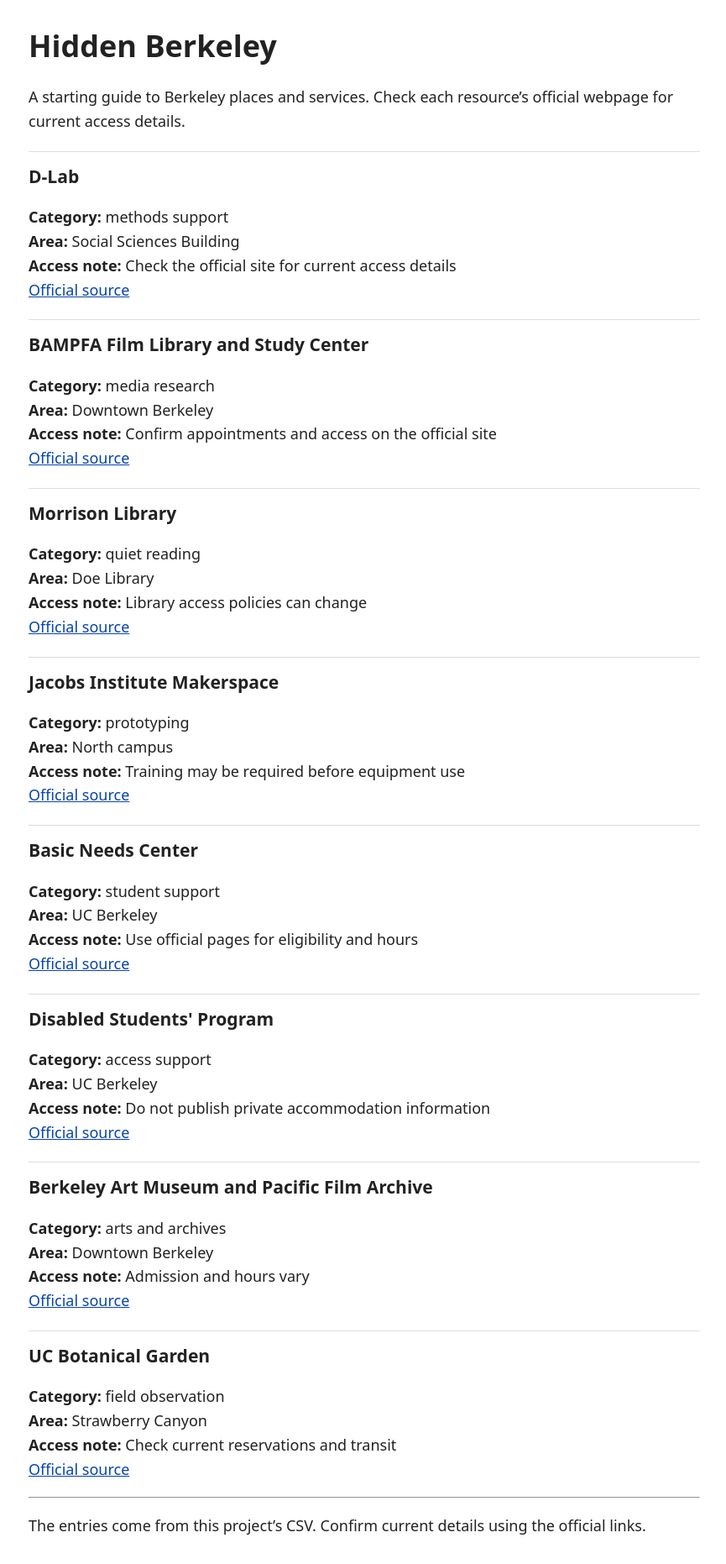
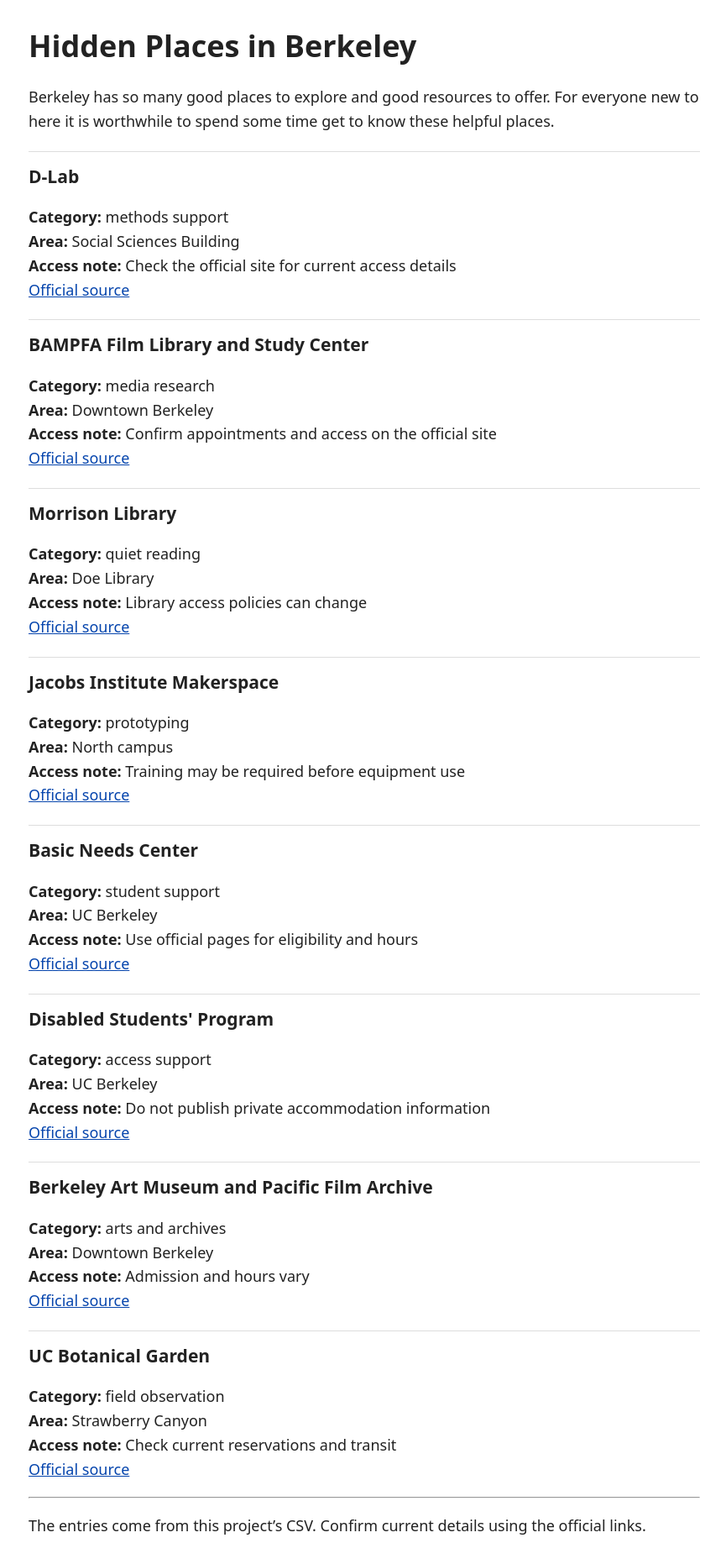
Before and after one commit to melodyye487/melody-hidden-berkeley, a Jekyll site: the page built from docs/index.md, in a window 1280 px wide. Shown: the whole page at 84% size, without its empty margins (206-1071 px from the left). Built offline with Jekyll 4.4.1, drawn with Linux system fonts in a browser that asks for light colours.

Commit message:
Update index.md
Update heading and introduction in index.md

```diff
--- a/docs/index.md
+++ b/docs/index.md
@@ -3,9 +3,9 @@
 title: Hidden Berkeley
 ---
 
-# Hidden Berkeley
+# Hidden Places in Berkeley
 
-A starting guide to Berkeley places and services. Check each resource's official webpage for current access details.
+Berkeley has so many good places to explore and good resources to offer. For everyone new to here it is worthwhile to spend some time get to know these helpful places.
 
 <!-- Edit the heading and introduction above. The supplied loop below displays each row of the CSV. -->
 {% for resource in site.data.locations %}
```
